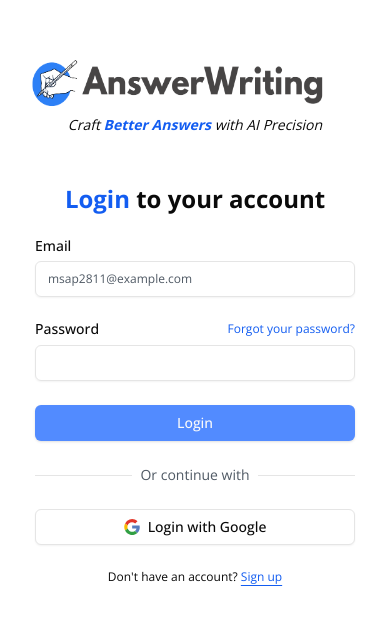
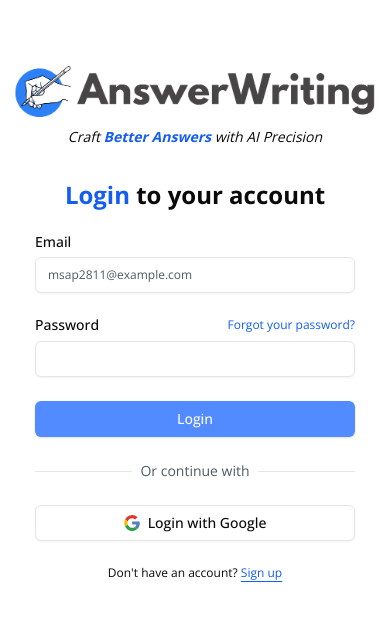
Before and after one commit to anthroholictechnologies/answerwriting, a Next.js app: page /auth/login in a window 390 px wide. Shown: the part 107-732 px from the top of the page. Built offline with nearby package versions, Linux system fonts and the light colour scheme.

Commit message:
final_check

```diff
--- a/src/app/(auth)/auth/login/page.tsx
+++ b/src/app/(auth)/auth/login/page.tsx
@@ -5,7 +5,7 @@ import Link from "next/link";
 export default function LoginPage() {
   return (
     <div className="grid min-h-svh lg:grid-cols-2">
-      <div className="flex flex-col justify-center gap-12 md:p-10">
+      <div className="flex flex-col justify-center gap-8 md:p-10">
         <div className="flex flex-col items-center justify-center lg:items-start">
           <Link href="/">
             <Image
@@ -13,7 +13,7 @@ export default function LoginPage() {
               alt="answerwriting.com logo"
               height={50}
               width={350}
-              className="w-[90%] h-[100%] lg:w-[60%] lg:h-[100%]"
+              className="w-[100%] h-[100%] lg:w-[60%] lg:h-[100%]"
             />
           </Link>
           <div className="text-left lg:hidden text-sm italic">
```
